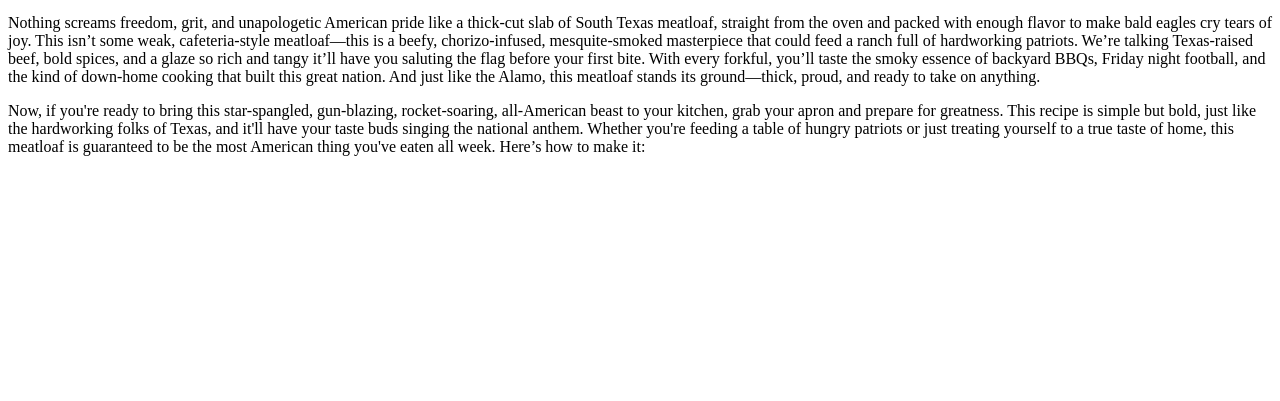
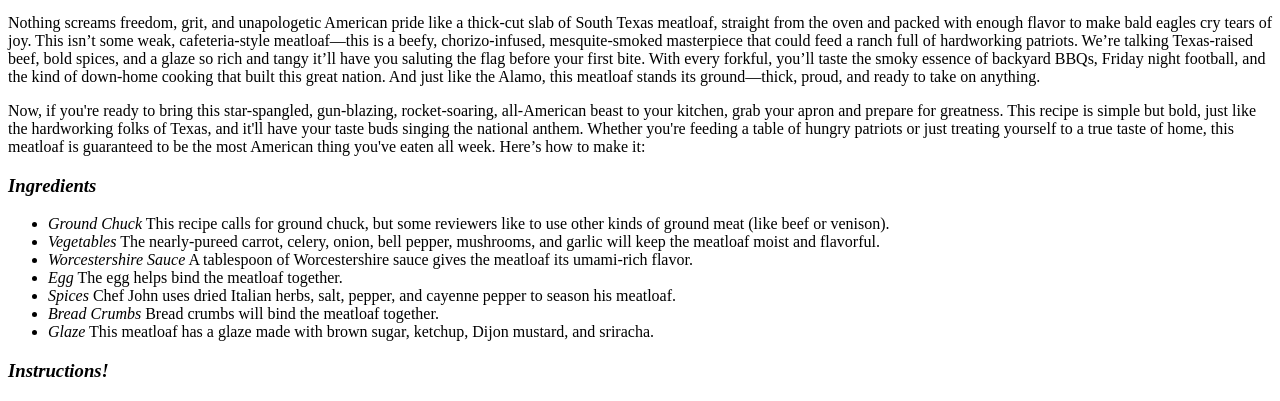
Before and after one commit to Dirtydave5535/odin-recipes, a plain HTML site: page recipes/meatlf.html in a window 1280 px wide. Shown: the part 430-831 px from the top of the page. Before the commit the page ends 800 px from the top, so only its background shows below. Drawn offline with Linux system fonts and the light colour scheme.

Commit message:
meatlf.html

```diff
--- a/recipes/meatlf.html
+++ b/recipes/meatlf.html
@@ -37,5 +37,22 @@
       treating yourself to a true taste of home, this meatloaf is guaranteed to
       be the most American thing you've eaten all week. Here’s how to make it:
     </p>
+    <h3><em>Ingredients</h3></em>
+    <p><ul><li><em>Ground Chuck</em>
+        This recipe calls for ground chuck, but some reviewers like to use other kinds of ground meat (like beef or venison).</li>
+           <li><em>Vegetables</em>
+            The nearly-pureed carrot, celery, onion, bell pepper, mushrooms, and garlic will keep the meatloaf moist and flavorful.</li>
+           <li><em>Worcestershire Sauce</em>
+            A tablespoon of Worcestershire sauce gives the meatloaf its umami-rich flavor.</li>
+           <li><em>Egg</em>
+            The egg helps bind the meatloaf together.</li>
+           <li><em>Spices</em>
+            Chef John uses dried Italian herbs, salt, pepper, and cayenne pepper to season his meatloaf.</li>
+           <li><em>Bread Crumbs</em>
+            Bread crumbs will bind the meatloaf together.</li>
+           <li><em>Glaze</em>
+            This meatloaf has a glaze made with brown sugar, ketchup, Dijon mustard, and sriracha.</li></ul></p>
+    <h3><em>Instructions!</h3></em>
+
   </body>
 </html>
```
